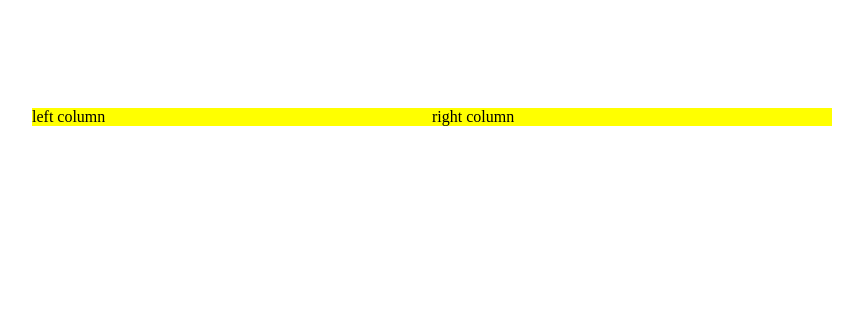
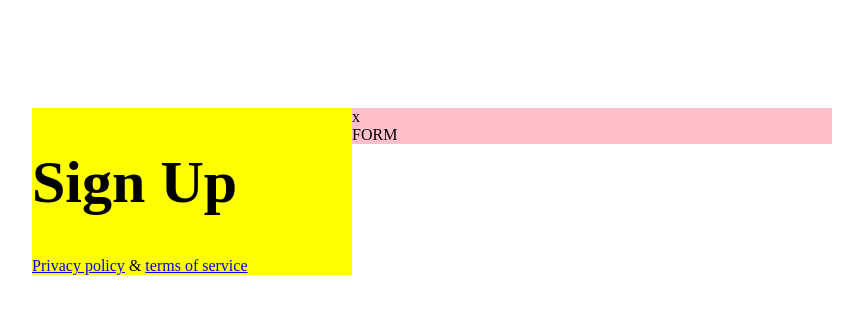
Before and after one commit to KoRRysPas/4-sign-up, a plain HTML site: page index.html in a window 1280 px wide. Shown: the whole page, without its empty margins (208-1071 px from the left). Drawn offline with Linux system fonts and the light colour scheme.

Commit message:
Basic structure #1

```diff
--- a/css/main.css
+++ b/css/main.css
@@ -1,7 +1,5 @@
 body {
-
 }
-
 
 main {
   display: inline-block;
@@ -10,9 +8,31 @@ main {
   margin-left: calc(50% - 400px);
 }
 
-div {
-    width: 50%;
+.left-column {
+  width: 40%;
   float: left;
   background-color: yellow;
+}
 
+.bottom-links {
 }
+.bottom-links > a {
+}
+.bottom-links > span {
+}
+
+.main-title {
+  font-size: 60px;
+}
+
+.right-column {
+  width: 60%;
+  float: left;
+  background-color: pink;
+}
+
+.close {
+}
+
+.form {
+}
--- a/index.html
+++ b/index.html
@@ -9,11 +9,19 @@
 </head>
 <body>
     <main>
-        <div>
-            left column
+        <div class="left-column">
+            <h1 class="main-title">Sign Up</h1>
+            <div class="bottom-links">
+                    <a href="#">Privacy policy</a>
+                    <span>&amp;</span>
+                    <a href="#">terms of service</a>
+            </div>
         </div>
-        <div>
-            right column
+        <div class="right-column">
+            <div class="close">x</div>
+            <form class="form">
+                FORM
+            </form>
         </div>
     </main>
 
```
Lines whose indentation alone changed are shown as unchanged.
